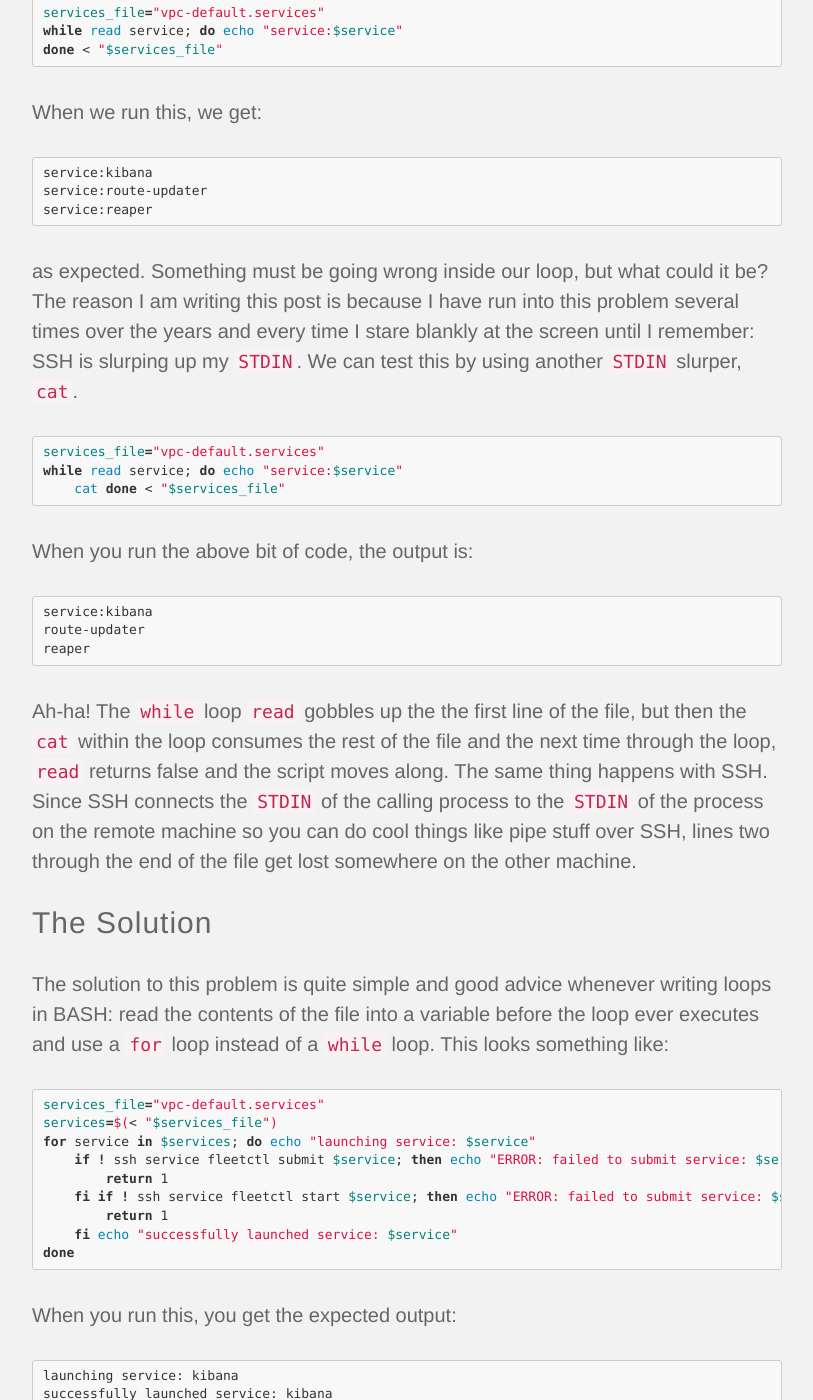
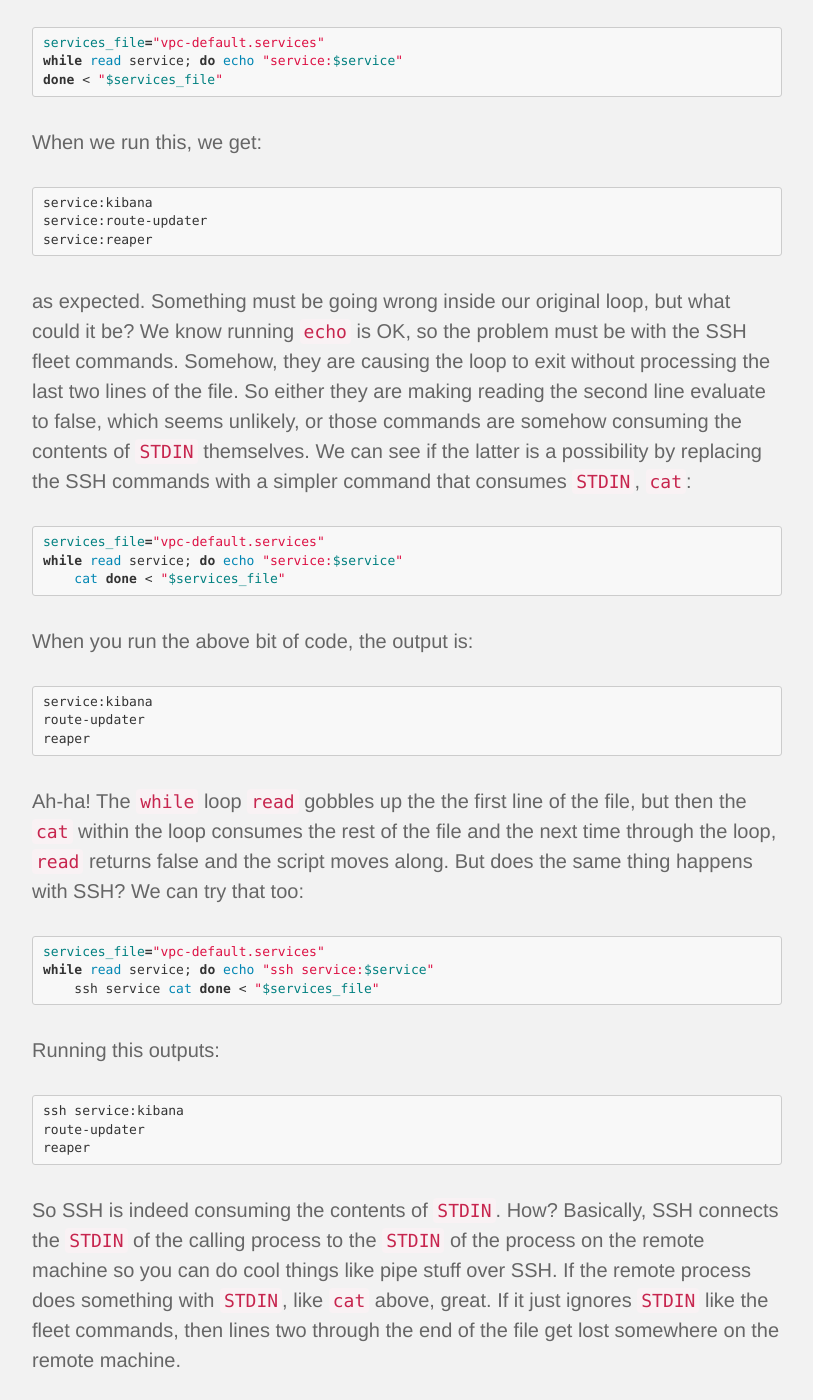
Before and after one commit to timwilliate/engineering-blog, a Jekyll site: the page built from _posts/2015-05-27-secret-stdin-slurper.md, in a window 1280 px wide and 1400 px high, scrolled down 2531 px. Shown: the whole window, without its empty margins (233-1046 px from the left). Built offline with Jekyll 4.4.1, drawn with Linux system fonts in a browser that asks for light colours; nearby versions of some CDN libraries; some web fonts are replaced; Markdown is read by kramdown in place of the engine named in the settings; some of the changed text lies outside the part shown.

Commit message:
improved prose, added another step in the discovery process

````diff
--- a/_posts/2015-05-27-secret-stdin-slurper.md
+++ b/_posts/2015-05-27-secret-stdin-slurper.md
@@ -9,8 +9,8 @@ tags: [bash, sysadmin, tutorials]
 
 [BASH](http://www.gnu.org/software/bash/) may be looked down upon by
 all the programming language hipsters out there, but when you are
-doing system level tasks it can be quite convenient: it's on every
-system, it has no other dependencies, and it can be a powerful
+doing system-level tasks it can be quite convenient: it's on every
+system, it has no dependencies to install, and it can be a powerful
 language when used properly.
 
 ## The Setup
@@ -47,10 +47,11 @@ into your scheduler.
 As a first pass, we decided to have the helper BASH script we use to
 spin up and manage state of our CloudFormation stacks simply wait for
 the stack creation to complete and then issue fleet commands via SSH.
-We created a file that contained the list of unit files we wanted the
-script to spin up alongside the template used to create the stack.  So
-if our template is called `vpc-default.json`, then we would create a
-file called `vpc-default.services` with contents something like this:
+Alongside the template used to create the stack, we created a file
+that contained the list of unit files we wanted the script to spin up.
+So if our template is called `vpc-default.json`, then we would create
+a file called `vpc-default.services` with contents something like
+this:
 
 ```
 kibana
@@ -59,9 +60,8 @@ reaper
 ```
 
 After the stack creation was complete, the script would read this file
-and issue the appropriate fleet command over SSH on one of the nodes
+and issue the appropriate fleet commands over SSH on one of the nodes
 in the fleet cluster.
-
 
 ## The Problem
 
@@ -104,8 +104,8 @@ The loop only executes one time instead of three!?!  What is going on?
 Why is the loop terminating early and/or what happens to the second
 and third line of the file?
 
-Let's simplify the script.  Let's just echo the each line as we read
-it:
+To try to figure this out, let's simplify the script.  Let's just echo
+the each line as we read it:
 
 {% highlight bash %}
 services_file="vpc-default.services"
@@ -122,11 +122,15 @@ service:route-updater
 service:reaper
 ```
 
-as expected.  Something must be going wrong inside our loop, but what
-could it be?  The reason I am writing this post is because I have run
-into this problem several times over the years and every time I stare
-blankly at the screen until I remember: SSH is slurping up my
-`STDIN`.  We can test this by using another `STDIN` slurper, `cat`.
+as expected.  Something must be going wrong inside our original loop,
+but what could it be?  We know running `echo` is OK, so the problem
+must be with the SSH fleet commands.  Somehow, they are causing the
+loop to exit without processing the last two lines of the file.  So
+either they are making reading the second line evaluate to false,
+which seems unlikely, or those commands are somehow consuming the
+contents of `STDIN` themselves.  We can see if the latter is a possibility
+by replacing the SSH commands with a simpler command that consumes
+`STDIN`, `cat`:
 
 {% highlight bash %}
 services_file="vpc-default.services"
@@ -147,11 +151,32 @@ reaper
 Ah-ha! The `while` loop `read` gobbles up the the first line of the
 file, but then the `cat` within the loop consumes the rest of the file
 and the next time through the loop, `read` returns false and the
-script moves along.  The same thing happens with SSH.  Since SSH
-connects the `STDIN` of the calling process to the `STDIN` of the
+script moves along.  But does the same thing happens with SSH?  We can
+try that too:
+
+{% highlight bash %}
+services_file="vpc-default.services"
+while read service; do
+    echo "ssh service:$service"
+    ssh service cat
+done < "$services_file"
+{% endhighlight %}
+
+Running this outputs:
+
+```
+ssh service:kibana
+route-updater
+reaper
+```
+
+So SSH is indeed consuming the contents of `STDIN`.  How?  Basically,
+SSH connects the `STDIN` of the calling process to the `STDIN` of the
 process on the remote machine so you can do cool things like pipe
-stuff over SSH, lines two through the end of the file get lost
-somewhere on the other machine.
+stuff over SSH.  If the remote process does something with `STDIN`,
+like `cat` above, great.  If it just ignores `STDIN` like the fleet
+commands, then lines two through the end of the file get lost
+somewhere on the remote machine.
 
 ## The Solution
 
````
